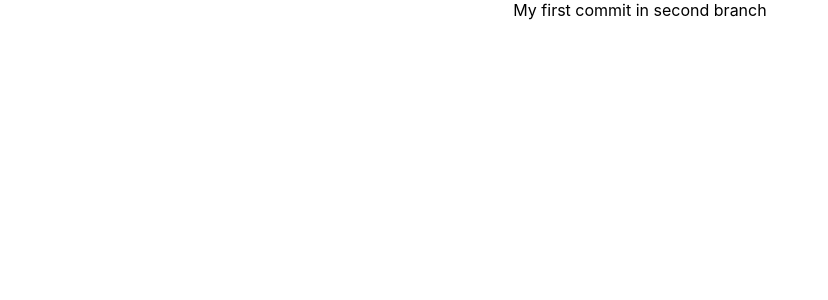
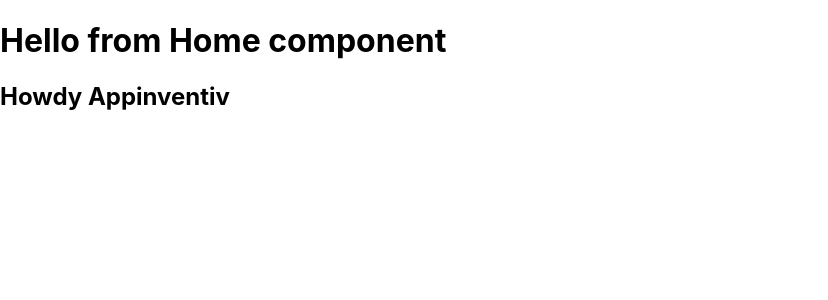
Before and after one commit to ujjwalkansal/ReactTraining, a React (Create React App) app: page / in a window 1280 px wide. Shown: the top 300 px of the page, without its empty margins (0-828 px from the left). Built offline with nearby package versions, Linux system fonts and the light colour scheme.

Commit message:
added home module

```diff
--- a/src/App.js
+++ b/src/App.js
@@ -1,12 +1,10 @@
-import logo from './logo.svg';
-import './App.css';
+import React from "react";
+import Home from "./modules/home";
 
-function App() {
-  return (
-    <div className="App">
-      My first commit in second branch
-    </div>
-  );
+class App extends React.Component {
+  render() {
+    return <Home />;
+  }
 }
 
 export default App;
--- /dev/null
+++ b/src/modules/home/index.js
@@ -0,0 +1,14 @@
+import React from "react";
+
+class Home extends React.Component {
+  render() {
+    return (
+      <div>
+        <h1>{"Hello from Home component"}</h1>
+        <h2>{"Howdy Appinventiv"}</h2>
+      </div>
+    );
+  }
+}
+
+export default Home;
```
